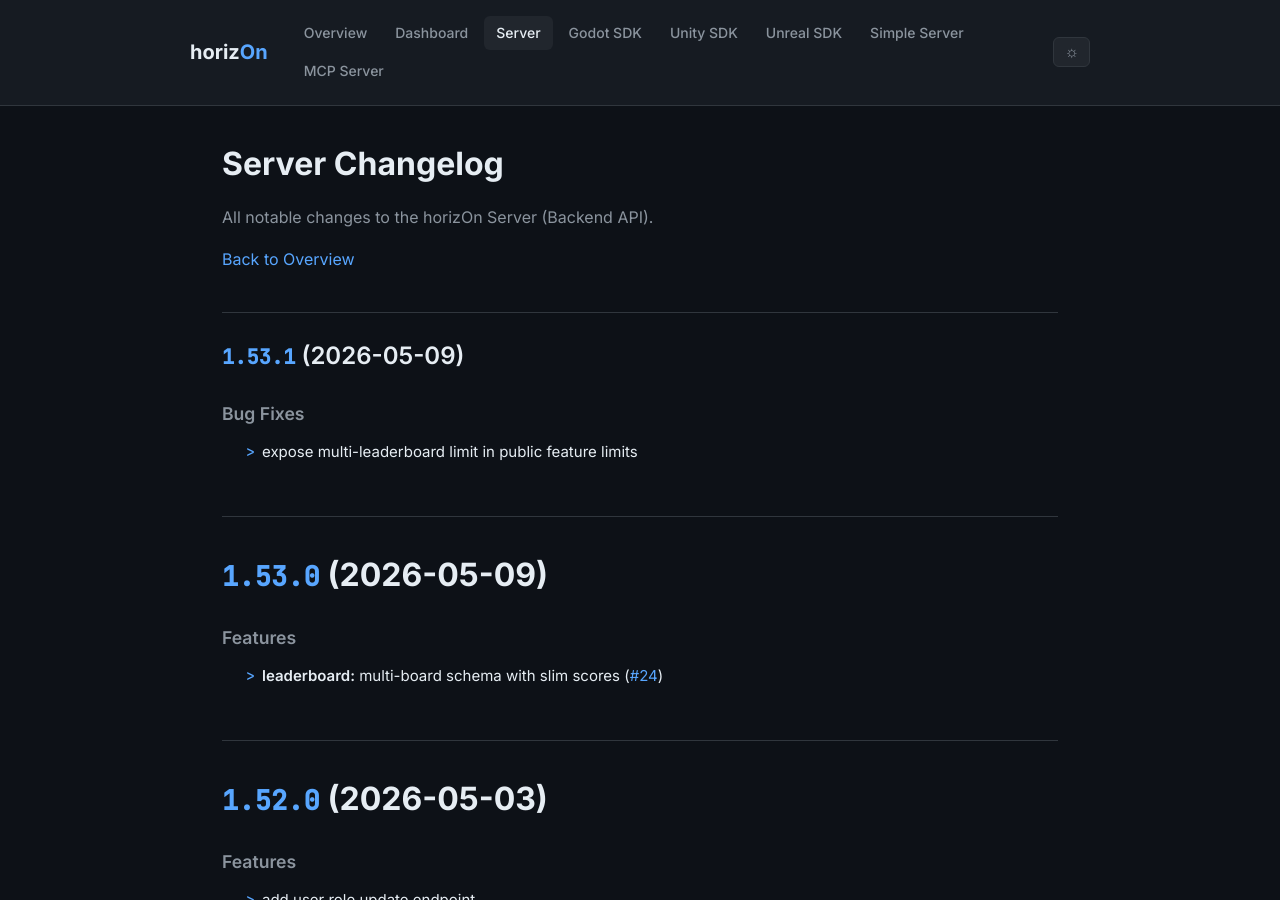
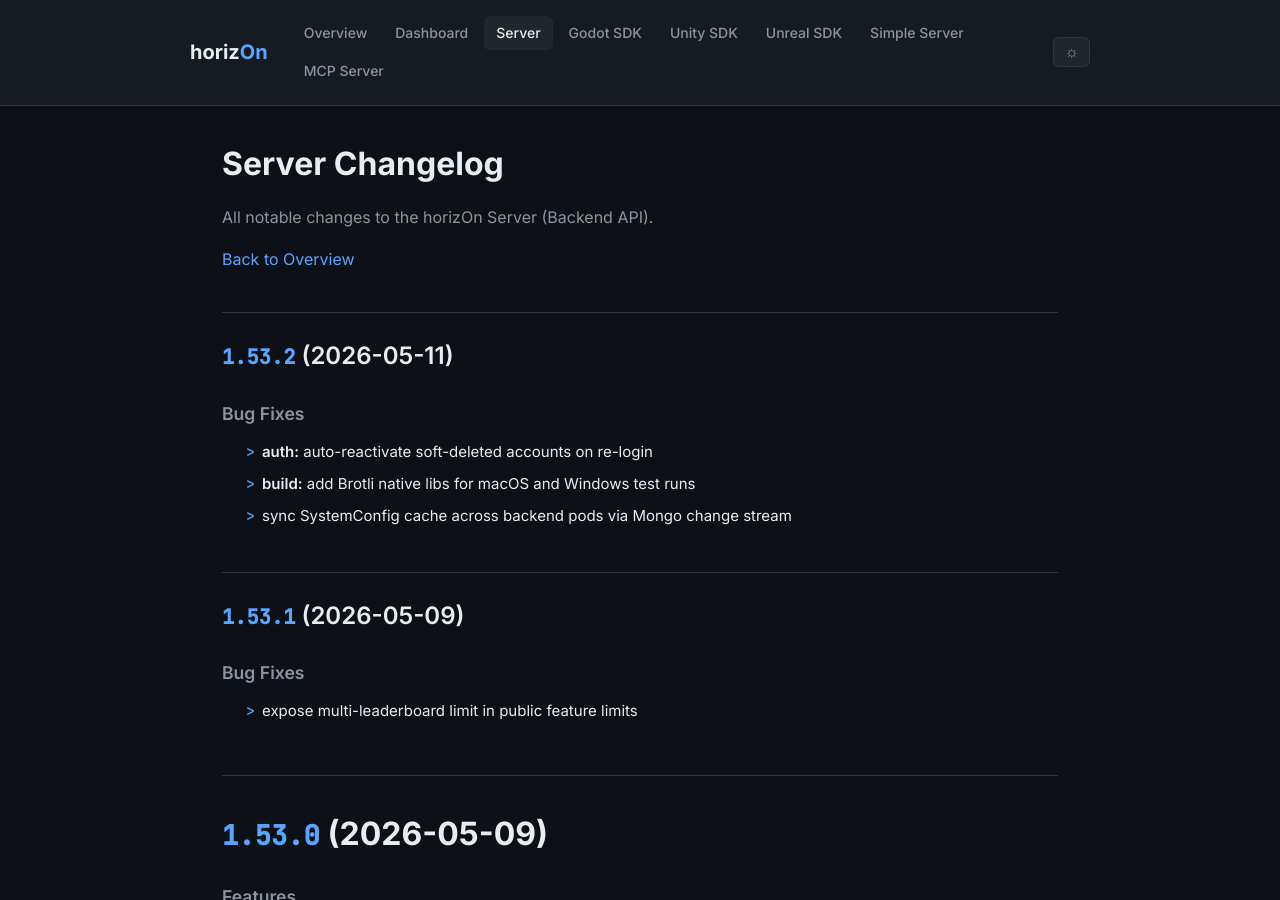
Before and after one commit to ProjectMakersDE/horizOn-Changelog, a Jekyll site: the page built from server-changelog.md, in a window 1280 px wide and 900 px high. Built offline with Jekyll 4.4.1, drawn with Linux system fonts in a browser that asks for light colours.

Commit message:
chore: sync changelogs [skip ci]

```diff
--- a/server-changelog.md
+++ b/server-changelog.md
@@ -8,6 +8,15 @@ title: Server Changelog
 All notable changes to the horizOn Server (Backend API).
 
 [Back to Overview](.)
+
+## [1.53.2](https://github.com/ProjectMakersDE/horizOn-Server/compare/v1.53.1...v1.53.2) (2026-05-11)
+
+
+### Bug Fixes
+
+* **auth:** auto-reactivate soft-deleted accounts on re-login ([c878476](https://github.com/ProjectMakersDE/horizOn-Server/commit/c87847603a161b11eaba108ee53b253105ccc86b))
+* **build:** add Brotli native libs for macOS and Windows test runs ([ad2dc5e](https://github.com/ProjectMakersDE/horizOn-Server/commit/ad2dc5e9376b0ec4ff3e5e773665a892fbb3ad75))
+* sync SystemConfig cache across backend pods via Mongo change stream ([9fbb1c9](https://github.com/ProjectMakersDE/horizOn-Server/commit/9fbb1c9f3d88001d13b8c7ed2960acde31533f39))
 
 ## [1.53.1](https://github.com/ProjectMakersDE/horizOn-Server/compare/v1.53.0...v1.53.1) (2026-05-09)
 
```
Also changed, not shown: index.md (+1 -1 lines).
